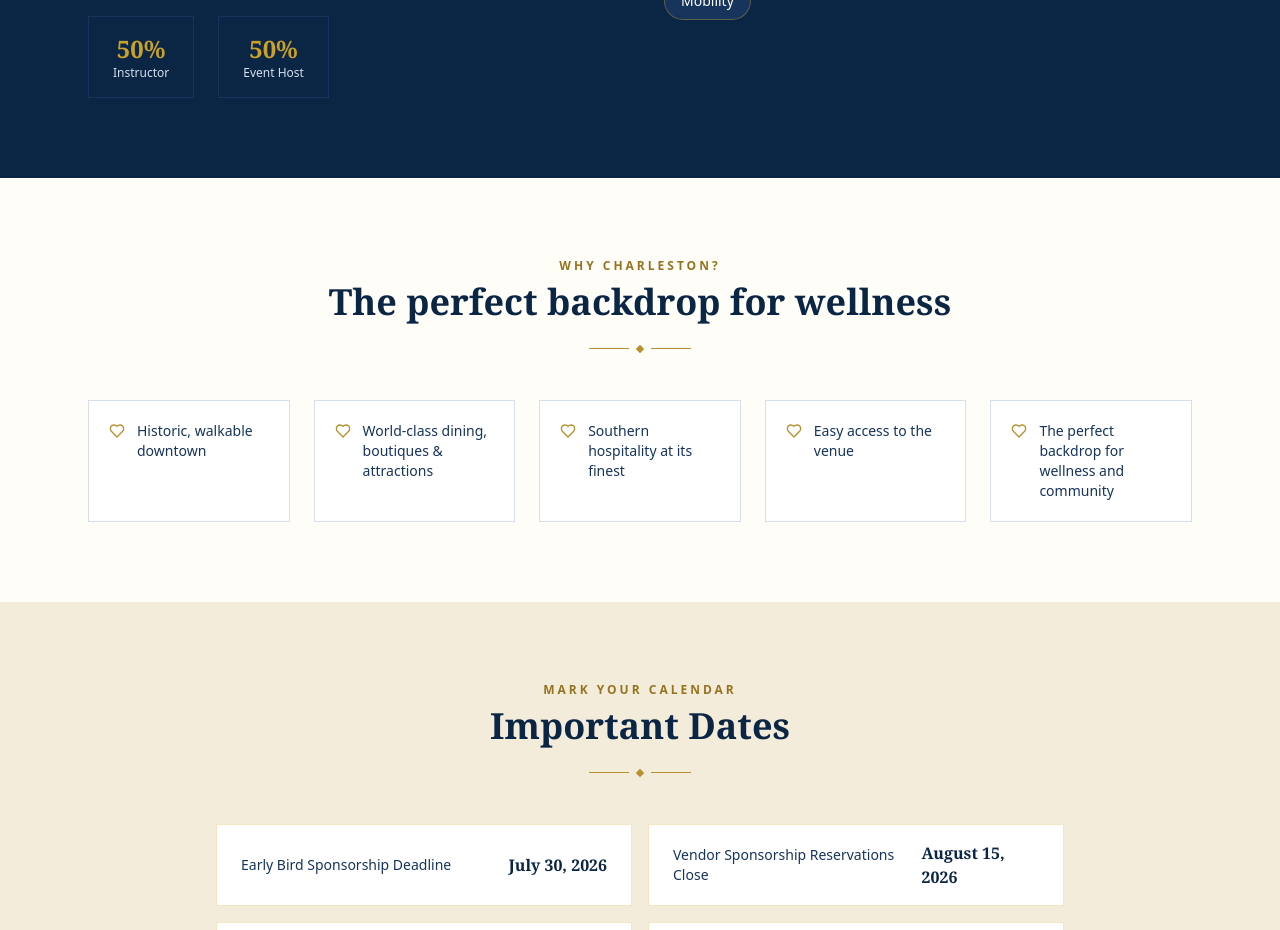
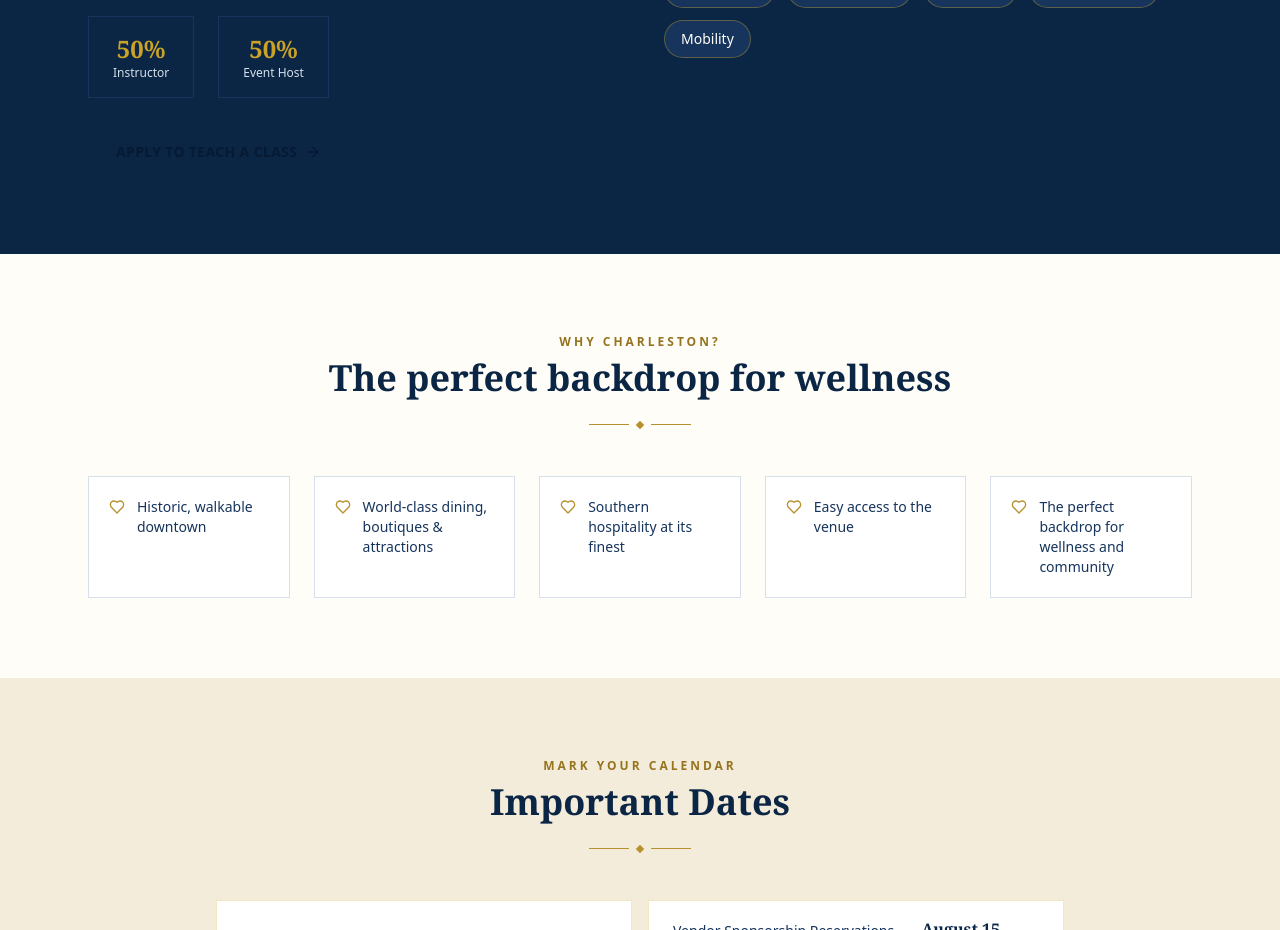
Before and after one commit to christopher776/world-wellness-weekend-sc, a Next.js app: page / in a window 1280 px wide. Shown: the part 1860-2790 px from the top of the page. Built offline with nearby package versions, Linux system fonts and the light colour scheme.

Commit message:
Add class instructor application CTA

```diff
--- a/app/page.tsx
+++ b/app/page.tsx
@@ -127,6 +127,12 @@ export default function HomePage() {
                   <p className="text-xs text-navy-100">Event Host</p>
                 </div>
               </div>
+              <Link
+                href="/teach-a-class"
+                className="mt-8 inline-flex items-center gap-2 rounded-md bg-gold-500 px-7 py-3 text-sm font-semibold uppercase tracking-wide text-navy-900 transition-colors hover:bg-gold-400"
+              >
+                Apply to Teach a Class <ArrowRight className="h-4 w-4" />
+              </Link>
             </div>
             <div className="flex flex-wrap gap-3">
               {wellnessClasses.map((c) => (
```
